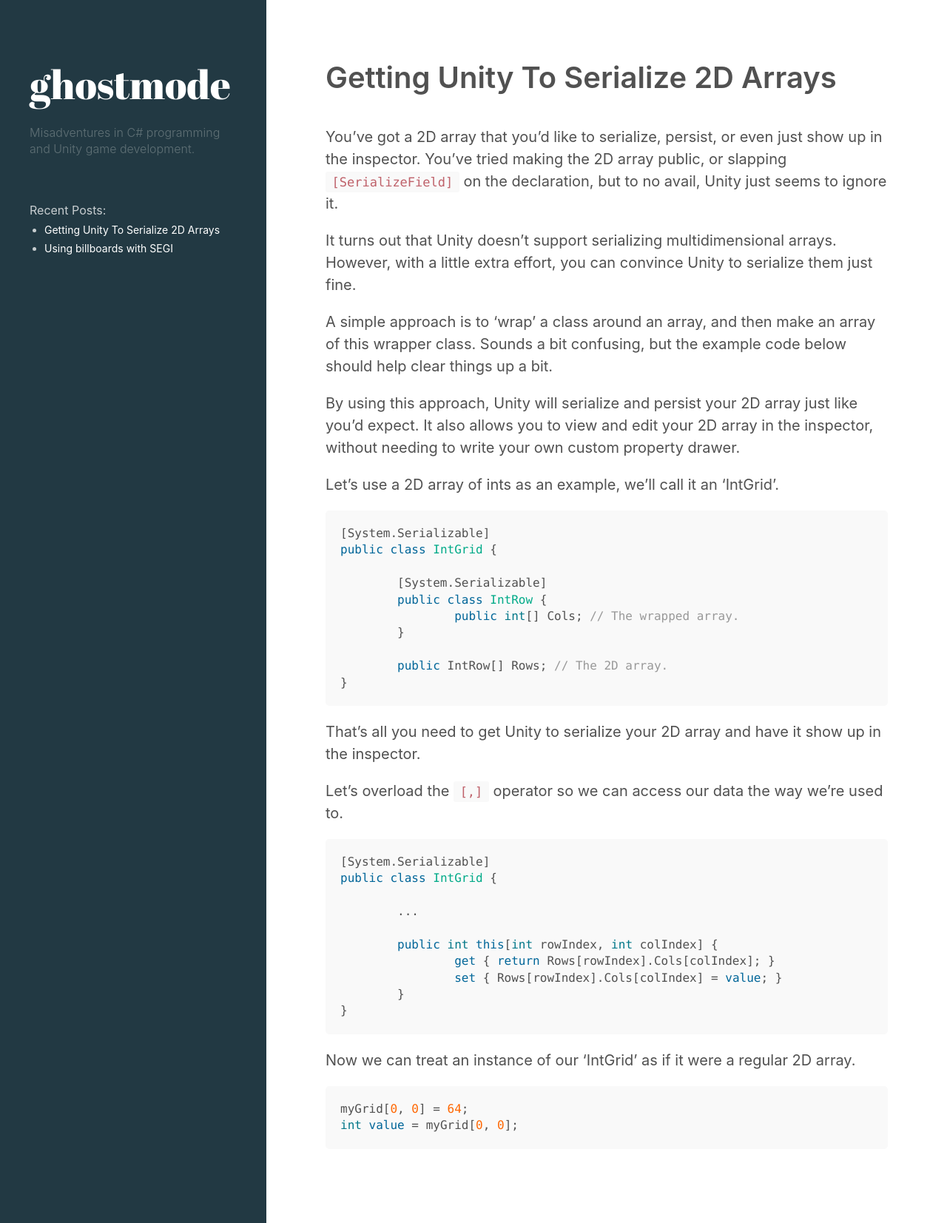
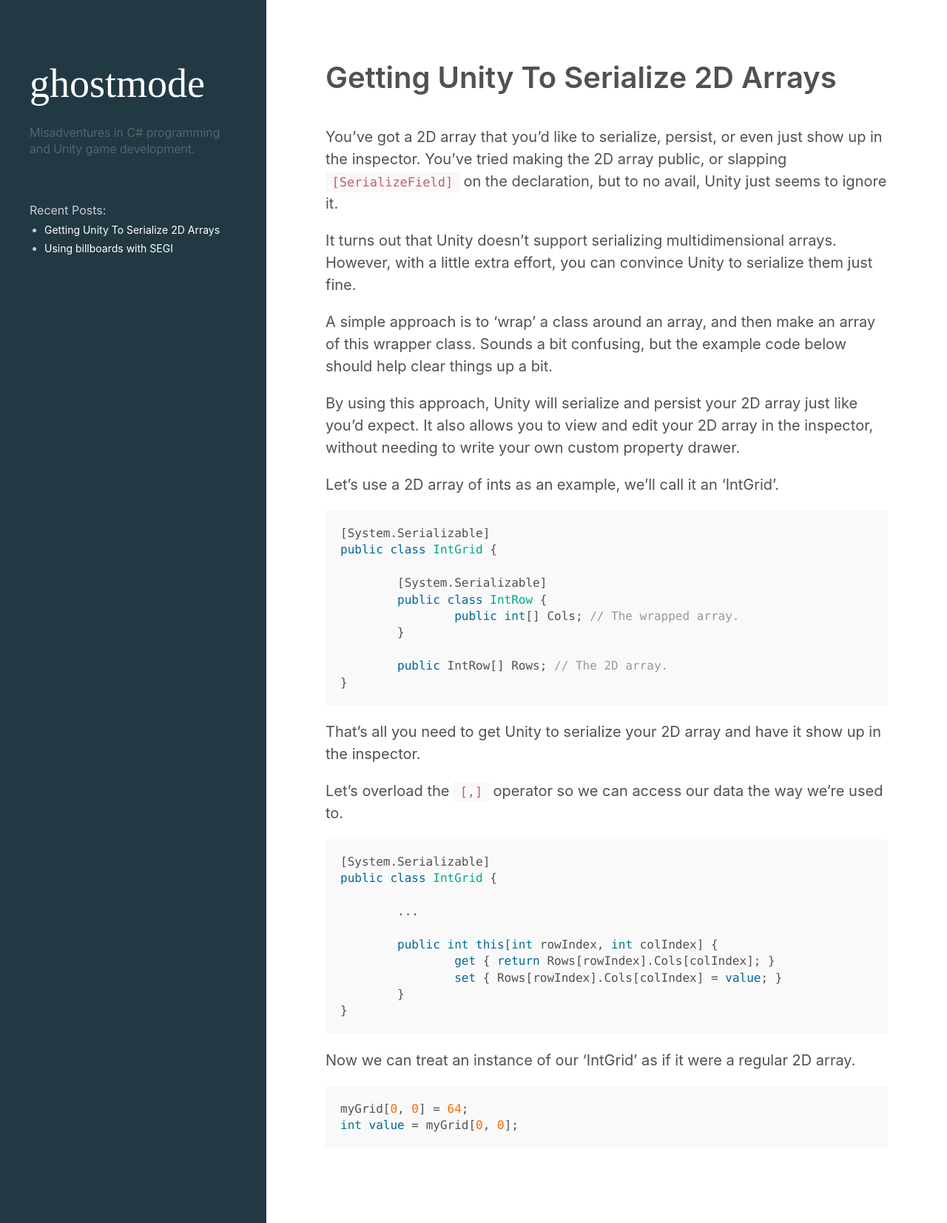
Before and after one commit to teamghostmode/teamghostmode.github.io, a Jekyll site: the page built from index.md, in a window 1280 px wide. Shown: the whole page at 74% size. Built offline with Jekyll 4.4.1, drawn with Linux system fonts in a browser that asks for light colours; some web fonts are replaced.

Commit message:
Change title font and sidebar link color.

```diff
--- a/_includes/font-includes.html
+++ b/_includes/font-includes.html
@@ -3,4 +3,4 @@
   different fonts as applicable.
 {% endcomment %}
 
-<link rel="stylesheet" href="https://fonts.googleapis.com/css?family=Abril+Fatface" />
+<link href="https://fonts.googleapis.com/css?family=Modak" rel="stylesheet">
--- a/_sass/hydeout/_layout.scss
+++ b/_sass/hydeout/_layout.scss
@@ -37,20 +37,16 @@ body {
   font-size: 0.8rem;
 
   .site-title {
-    font-family: "Abril Fatface", serif;
+    font-family: 'Modak', cursive;
     font-weight: normal;
     font-size: 2.7rem;
     color: #fff;
     margin-top: 0;
     margin-bottom: 1rem;
 
-    a {
-      color: inherit;
-      &:hover {
-        color: white;
-        text-decoration: none;
-        color: #2a3f49;
-      }
+    a:hover, a:focus {
+      text-decoration: none;
+      color: $sidebar-link-color;
     }
   }
 
@@ -64,6 +60,11 @@ body {
 
     li {
       padding-top: 0.2rem;
+
+    }
+
+    a:hover, a:focus {
+      color: $sidebar-link-color;
     }
   }
 }
--- a/_sass/hydeout/_variables.scss
+++ b/_sass/hydeout/_variables.scss
@@ -12,6 +12,7 @@ $green: #90a959 !default;
 $cyan: #75b5aa !default;
 $blue: #268bd2 !default;
 $brown: #8f5536 !default;
+$salmon: rgb(234, 97, 97) !default;
 
 $root-font-family: -apple-system, BlinkMacSystemFont, "Segoe UI", "Roboto", "Oxygen", "Ubuntu", "Cantarell", "Fira Sans", "Droid Sans", "Helvetica Neue", Arial, sans-serif !default;
 $root-font-size: 1rem !default;
@@ -21,6 +22,7 @@ $body-color: $gray-5 !default;
 $body-muted: $gray-4 !default;
 $body-bg: #fff !default;
 $link-color: $blue !default;
+$sidebar-link-color: $salmon !default;
 $heading-color: $gray-6 !default;
 
 $border-color: $gray-2 !default;
```
